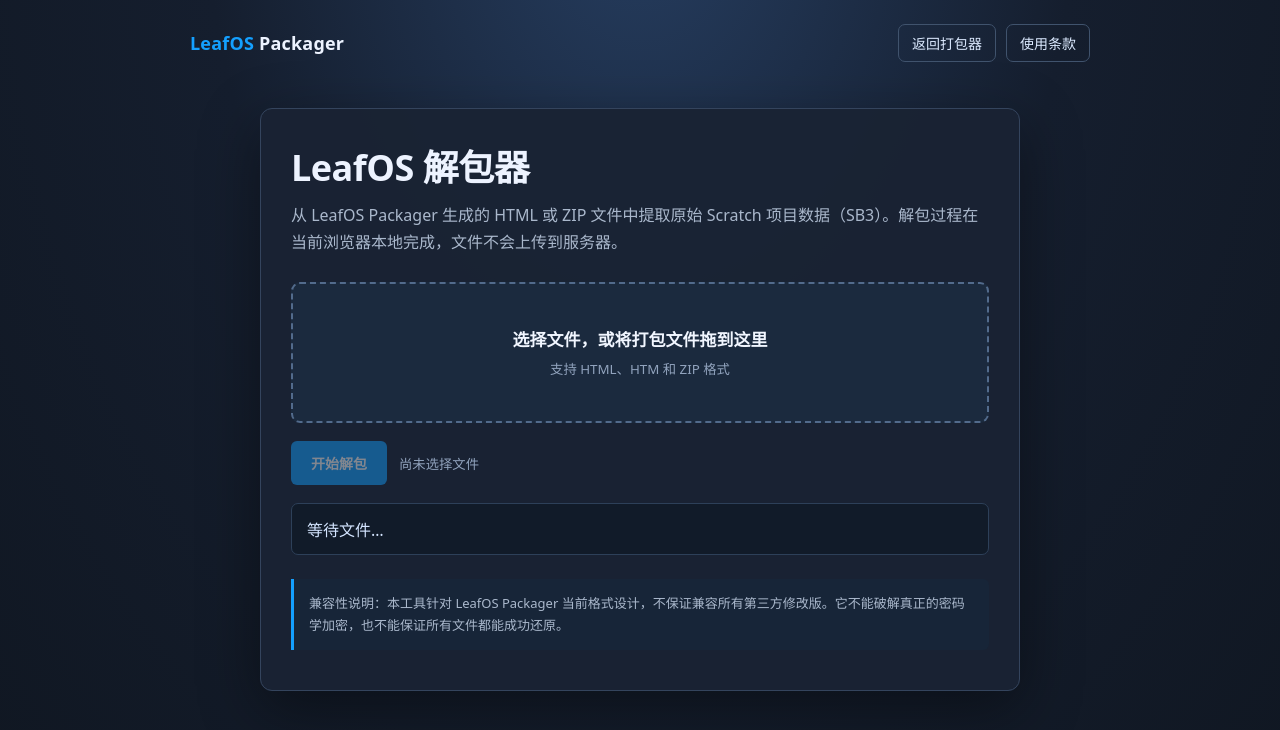
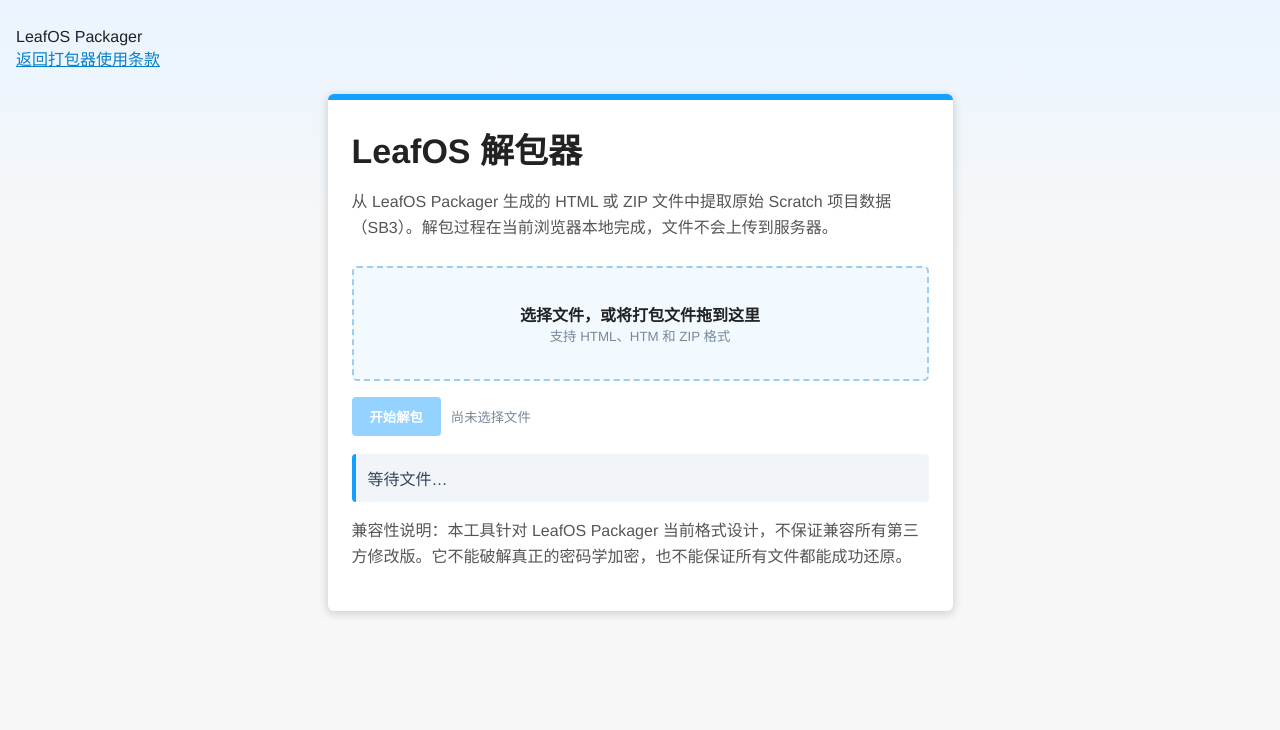
Before and after one commit to wangwenhao20211/leafos-packager, a website: page unpacker/index.html in a window 1280 px wide. Drawn offline with nearby package versions, Linux system fonts and the light colour scheme.

Commit message:
Restyle unpacker to match packager UI

```diff
--- a/unpacker/index.html
+++ b/unpacker/index.html
@@ -1,28 +1,24 @@
 <!doctype html>
 <html lang="zh-CN"><head><meta charset="utf-8"><meta name="viewport" content="width=device-width,initial-scale=1"><title>LeafOS Packager 解包器</title>
 <style>
-:root{color-scheme:dark;font-family:system-ui,-apple-system,"Segoe UI",sans-serif;background:#111827;color:#edf3ff;--accent:#14a0ff;--muted:#aab8cc}
+:root{font-family:"Helvetica Neue",Helvetica,Arial,sans-serif;color:#222;background:#f7f7f7;color-scheme:light}
 *{box-sizing:border-box}
-body{margin:0;min-height:100vh;background:radial-gradient(ellipse at 50% -15%,#263e61 0,#151e2e 48%,#101722 100%);padding:0 18px 36px}
-header{width:min(900px,100%);margin:0 auto;padding:24px 0 18px;display:flex;align-items:center;justify-content:space-between;gap:16px}
-.brand{font-size:18px;font-weight:800;letter-spacing:.2px}.brand span{color:var(--accent)}
-nav{display:flex;gap:10px;flex-wrap:wrap}
-nav a{color:#dceaff;text-decoration:none;border:1px solid #40536d;border-radius:7px;padding:8px 13px;font-size:14px}
-nav a:hover{border-color:var(--accent);background:#1b3550}
-main{width:min(760px,100%);margin:28px auto 0;padding:30px;border:1px solid #34445d;border-radius:12px;background:rgba(25,35,51,.96);box-shadow:0 18px 60px #0006}
-h1{margin:0 0 10px;font-size:clamp(26px,5vw,36px);letter-spacing:-.5px}
-p{color:var(--muted);line-height:1.7;margin:10px 0}
-.drop{display:block;margin:26px 0 18px;padding:42px 20px;text-align:center;border:2px dashed #526b8c;border-radius:9px;background:#1b2a3e;cursor:pointer;transition:.15s}
-.drop:hover{border-color:#65bdff;background:#203650}
-.drop strong{font-size:17px;color:#f1f6ff}.drop small{display:inline-block;margin-top:8px}
+body{margin:0;min-height:100vh;padding:28px 16px;background:linear-gradient(180deg,#eaf5ff 0,#f7f7f7 260px)}
+main{width:min(625px,100%);margin:24px auto;padding:24px;border-radius:6px;background:#fff;border-top:6px solid #14a0ff;box-shadow:0 2px .5em .1em rgba(0,0,0,.14)}
+h1{margin:0 0 8px;font-size:clamp(25px,5vw,34px);color:#222}
+p{color:#555;line-height:1.65}
+.drop{display:block;margin:24px 0 16px;padding:34px 20px;text-align:center;border:2px dashed #9bcdf2;border-radius:5px;background:#f2f9ff;cursor:pointer;transition:background .15s,border-color .15s}
+.drop:hover,.drop:focus-within{border-color:#14a0ff;background:#e8f5ff}
 input{display:none}
-button{border:0;border-radius:6px;padding:12px 20px;background:var(--accent);color:white;font-weight:750;font-size:14px;cursor:pointer;transition:filter .15s}
-button:hover:not(:disabled){filter:brightness(1.1)}
+button,.tool-link{display:inline-flex;align-items:center;justify-content:center;border:0;border-radius:4px;padding:10px 18px;background:#14a0ff;color:white;text-decoration:none;font:700 14px inherit;font-weight:700;cursor:pointer;transition:filter .12s}
+button:hover,.tool-link:hover{filter:brightness(1.08)}
 button:disabled{opacity:.45;cursor:wait}
-.status{min-height:48px;margin:18px 0 0;padding:13px 15px;border:1px solid #2d4059;border-radius:7px;background:#111b29;color:#d4e5ff;white-space:pre-wrap;overflow-wrap:anywhere}
-small{color:#91a3bd}.row{display:flex;gap:12px;align-items:center;flex-wrap:wrap}
-.note{margin-top:24px;padding:13px 15px;border-left:3px solid var(--accent);background:#172538;border-radius:0 6px 6px 0;font-size:13px}
-@media(max-width:560px){body{padding:0 12px 24px}header{padding-top:18px}main{margin-top:12px;padding:21px 17px}.drop{padding:32px 14px}}
+.status{min-height:48px;margin:18px 0 0;padding:12px;border-radius:4px;background:#f1f5f9;color:#34445a;white-space:pre-wrap;overflow-wrap:anywhere;border-left:4px solid #14a0ff}
+small{color:#78889a}
+.row{display:flex;gap:10px;align-items:center;flex-wrap:wrap}
+.nav{display:flex;gap:16px;flex-wrap:wrap;margin-top:20px;padding-top:14px;border-top:1px solid #e5e9ef;font-size:14px}
+a{color:#087fc9}
+@media(prefers-color-scheme:dark){:root{color:#eee;background:#111;color-scheme:dark}body{background:linear-gradient(180deg,#17283b 0,#111 260px)}main{background:#222;border-top-color:#14a0ff}h1{color:#f4f7fb}p{color:#c2cad5}.drop{background:#192a3a;border-color:#41627e}.drop:hover{background:#20364a;border-color:#62baff}.status{background:#171d27;color:#d6e4f6;border-left-color:#14a0ff}small{color:#9aa9bb}.nav{border-color:#3a414d}a{color:#69c2ff}}
 </style></head><body><header><div class="brand"><span>LeafOS</span> Packager</div><nav><a href="../">返回打包器</a><a href="../terms-of-use.html" target="_blank" rel="noopener noreferrer">使用条款</a></nav></header><main><h1>LeafOS 解包器</h1><p>从 LeafOS Packager 生成的 HTML 或 ZIP 文件中提取原始 Scratch 项目数据（SB3）。解包过程在当前浏览器本地完成，文件不会上传到服务器。</p><label class="drop" for="file"><strong>选择文件，或将打包文件拖到这里</strong><br><small>支持 HTML、HTM 和 ZIP 格式</small></label><input id="file" type="file" accept=".html,.htm,.zip,application/zip,text/html"><div class="row"><button id="go" disabled>开始解包</button><small id="name">尚未选择文件</small></div><div id="status" class="status" role="status">等待文件…</div><p class="note">兼容性说明：本工具针对 LeafOS Packager 当前格式设计，不保证兼容所有第三方修改版。它不能破解真正的密码学加密，也不能保证所有文件都能成功还原。</p></main>
 <script src="https://cdn.jsdelivr.net/npm/jszip@3.10.1/dist/jszip.min.js"></script><script>
 const fileInput=document.querySelector('#file'),go=document.querySelector('#go'),status=document.querySelector('#status'),nameEl=document.querySelector('#name');let selected=null;const say=s=>status.textContent=s;
```
